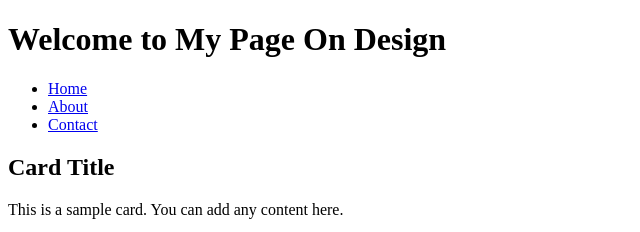
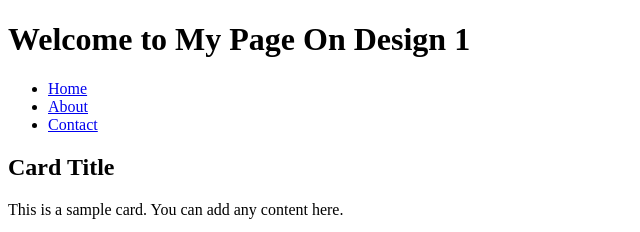
Before and after one commit to him-15/myrepo, a plain HTML site: page index.html in a window 1280 px wide. Shown: the top 232 px of the page, 0-640 px from the left. Drawn offline with Linux system fonts and the light colour scheme.

Commit message:
Change The Page 1

```diff
--- a/index.html
+++ b/index.html
@@ -8,7 +8,7 @@
 </head>
 <body>
   <header>
-    <h1>Welcome to My Page On Design</h1>
+    <h1>Welcome to My Page On Design 1</h1>
   </header>
   <nav>
     <ul>
```
